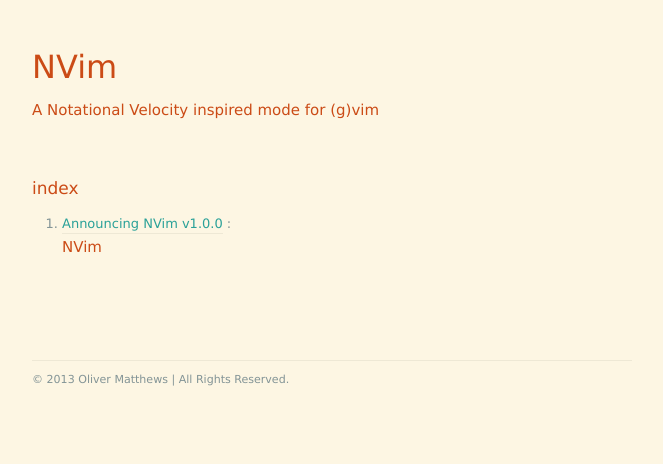
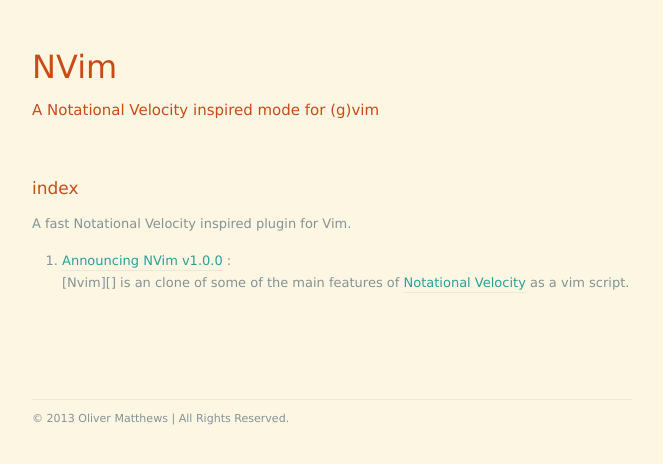
Before and after one commit to cwoac/nvvim, a Jekyll site: the page built from index.html, in a window 1280 px wide. Shown: the top 464 px of the page, without its empty margins (308-971 px from the left). Built offline with Jekyll 4.4.1, drawn with Linux system fonts in a browser that asks for light colours; the list of posts is cut into pages by our own code.

Commit message:
add screenshot

```diff
--- a/index.html
+++ b/index.html
@@ -3,6 +3,8 @@
 title: index
 ---
 <h1>{{ page.title }}</h1>
+
+<p>A fast Notational Velocity inspired plugin for Vim.</p>
 
 <ul>
 {% for post in paginator.posts %}
```
Also changed, not shown: _posts/2013-08-19-announcing-nvim-1.0.0.md (+2 -2 lines).
